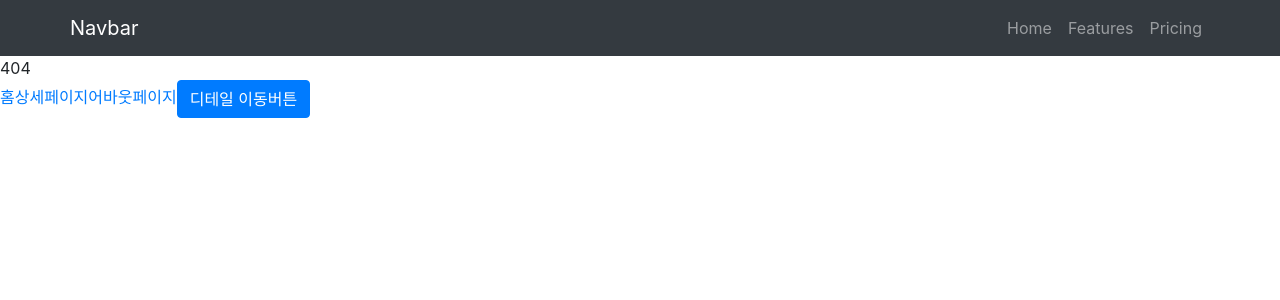
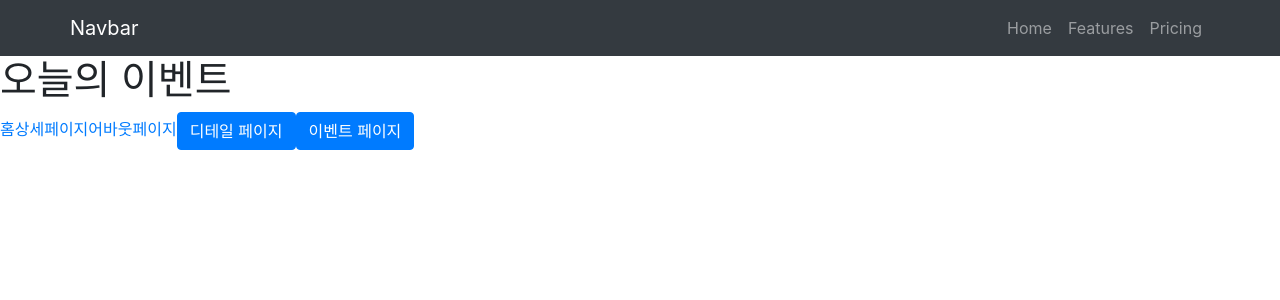
Before and after one commit to DuhanMo/react-study, a React (Create React App) app in the folder shop/: page /event in a window 1280 px wide. Before the commit this address had no page. Shown: the top 300 px of the page. Built offline with nearby package versions, Linux system fonts and the light colour scheme.

Commit message:
[shop] feat: useParams를 활용한 컴포넌트 데이터 바인딩

```diff
--- a/shop/src/App.js
+++ b/shop/src/App.js
@@ -5,6 +5,7 @@ import data from "./data";
 import { Routes, Route, Link, useNavigate, Outlet } from "react-router-dom";
 import Detail from "./routes/Detail.js"
 import About from "./routes/About.js"
+import Event from "./routes/Event.js"
 
 
 function App() {
@@ -40,17 +41,22 @@ function App() {
             </div>
           </>
         }></Route>
-        <Route path="/detail" element={<Detail />}></Route>
-        <Route path="/about" element={<About/>}>
+        <Route path="/detail/:id" element={<Detail shoesList={shoesList} />}></Route>
+        <Route path="/about" element={<About />}>
           <Route path="member" element={<div>멤버</div>}></Route>
           <Route path="location" element={<div>회사위치</div>}></Route>
+        </Route>
+        <Route path="/event" element={<Event />}>
+          <Route path="one" element={<div>첫 주문시 양배추즙 서비스</div>}></Route>
+          <Route path="two" element={<div>생일기념 쿠폰 밧기</div>}></Route>
         </Route>
         <Route path="*" element={<div>404</div>}></Route>
       </Routes>
       <Link to="/">홈</Link>
       <Link to="/detail">상세페이지</Link>
       <Link to="/about">어바웃페이지</Link>
-      <Button className="primary" onClick={() => navigate('detail')}>디테일 이동버튼</Button>
+      <Button className="primary" onClick={() => navigate('detail')}>디테일 페이지</Button>
+      <Button className="primary" onClick={() => navigate('event')}>이벤트 페이지</Button>
     </div>
   );
 }
--- a/shop/src/routes/Detail.js
+++ b/shop/src/routes/Detail.js
@@ -1,14 +1,19 @@
-function Detail() {
+import { useParams } from "react-router-dom";
+
+function Detail(props) {
+    let { id } = useParams();
+    let shoes = props.shoesList.find((shoes) => shoes.id == id)
+
     return (
         <div className="container">
             <div className="row">
                 <div className="col-md-6">
-                    <img src="https://codingapple1.github.io/shop/shoes1.jpg" width="100%" />
+                    <img src={`https://codingapple1.github.io/shop/shoes${shoes.id + 1}.jpg`} width="100%" />
                 </div>
                 <div className="col-md-6">
-                    <h4 className="pt-5">상품명</h4>
-                    <p>상품설명</p>
-                    <p>120000원</p>
+                    <h4 className="pt-5">{shoes.title}</h4>
+                    <p>{shoes.content}</p>
+                    <p>{shoes.price}</p>
                     <button className="btn btn-danger">주문하기</button>
                 </div>
             </div>
--- /dev/null
+++ b/shop/src/routes/Event.js
@@ -0,0 +1,11 @@
+import { Outlet } from "react-router-dom";
+function Event() {
+  return (
+    <div>
+      <h1>오늘의 이벤트</h1>
+      <Outlet></Outlet>
+    </div>
+  )
+};
+
+export default Event;
```
